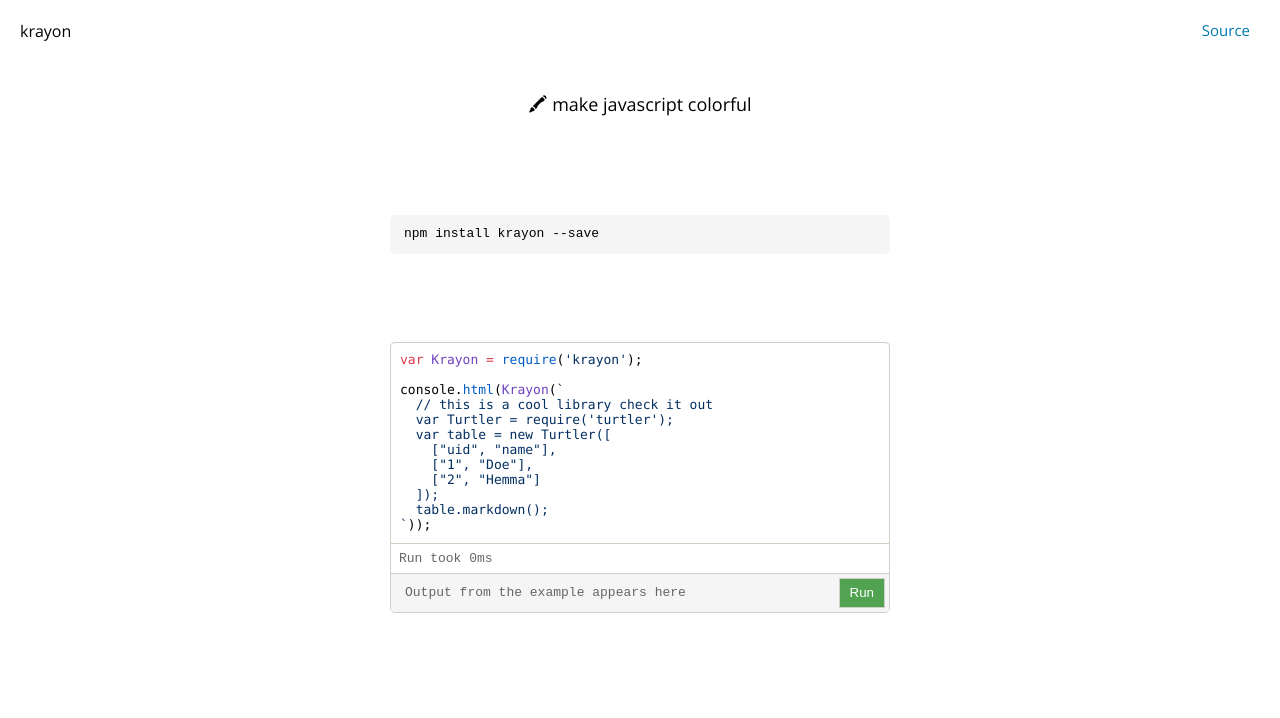
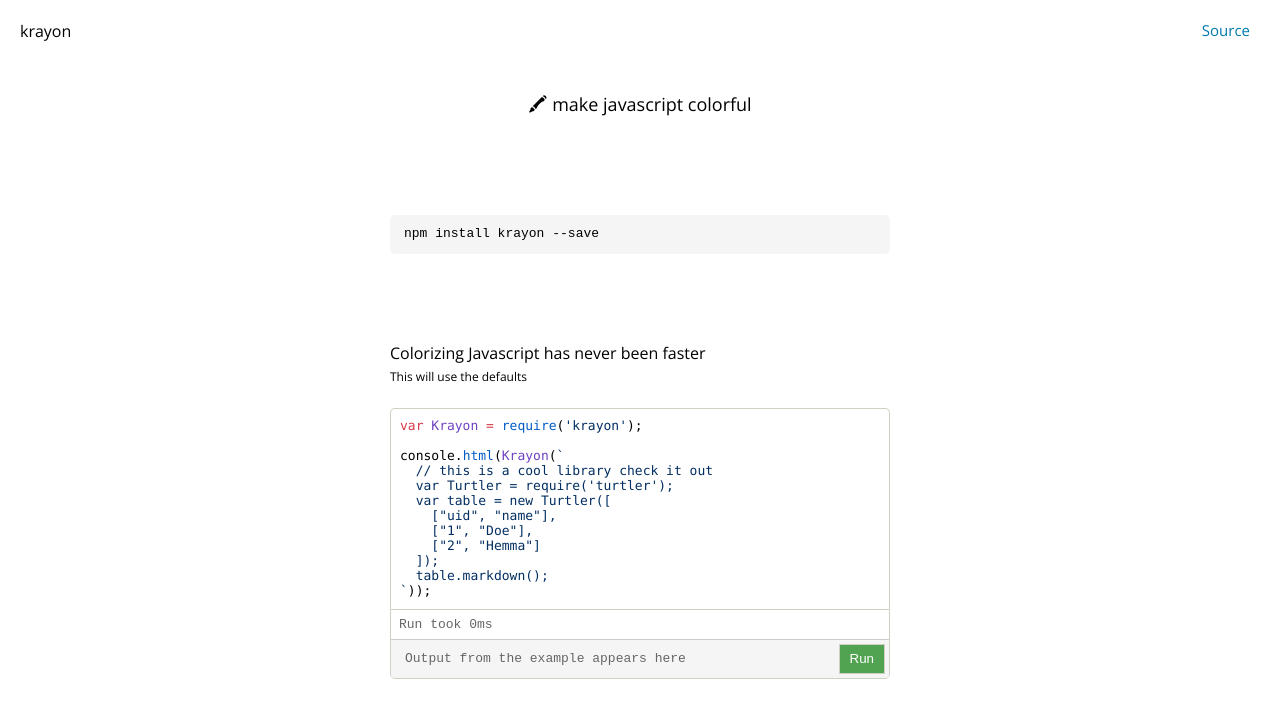
Before and after one commit to gabrielcsapo/kayron, a website: page docs/index.html in a window 1280 px wide. Drawn offline with nearby package versions, Linux system fonts and the light colour scheme.

Commit message:
updates docs

```diff
--- a/docs/index.html
+++ b/docs/index.html
@@ -3842,6 +3842,9 @@
   }, {
     key: 'render',
     value: function render() {
+      var _props = this.props,
+          title = _props.title,
+          subtitle = _props.subtitle;
       var _state = this.state,
           value = _state.value,
           output = _state.output,
@@ -3856,6 +3859,23 @@
       return _react2.default.createElement(
         'div',
         { className: 'editor' },
+        _react2.default.createElement(
+          'div',
+          { className: 'text-left text-black' },
+          (0, _util.cleanString)(title),
+          subtitle ? _react2.default.createElement(
+            'div',
+            null,
+            _react2.default.createElement(
+              'small',
+              null,
+              ' ',
+              (0, _util.cleanString)(subtitle),
+              ' '
+            )
+          ) : ''
+        ),
+        _react2.default.createElement('br', null),
         _react2.default.createElement(
           'div',
           { style: { position: 'relative' } },
@@ -3934,6 +3954,8 @@
 }(_react2.default.Component);
 
 Editor.propTypes = {
+  title: _propTypes2.default.string,
+  subtitle: _propTypes2.default.string,
   value: _propTypes2.default.string
 };
 
--- a/package.json
+++ b/package.json
@@ -31,7 +31,7 @@
     "eslint": "^4.15.0",
     "tap": "^11.0.1",
     "tape": "^4.8.0",
-    "tryitout": "^2.0.6"
+    "tryitout": "^2.0.7"
   },
   "dependencies": {}
 }
```
Also changed, not shown: 1 other file.
